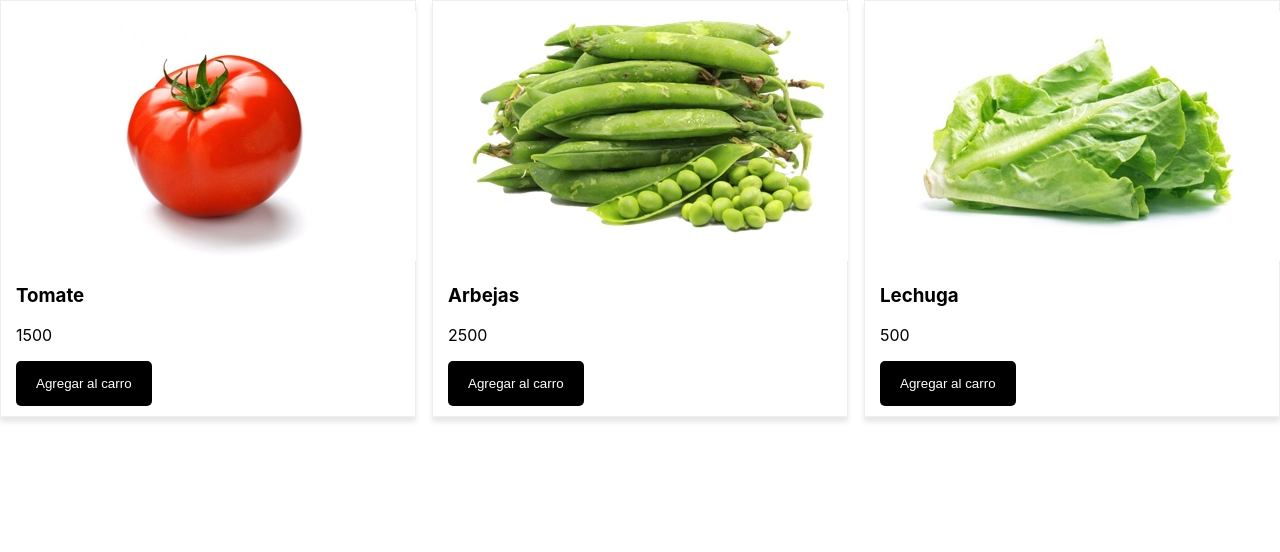
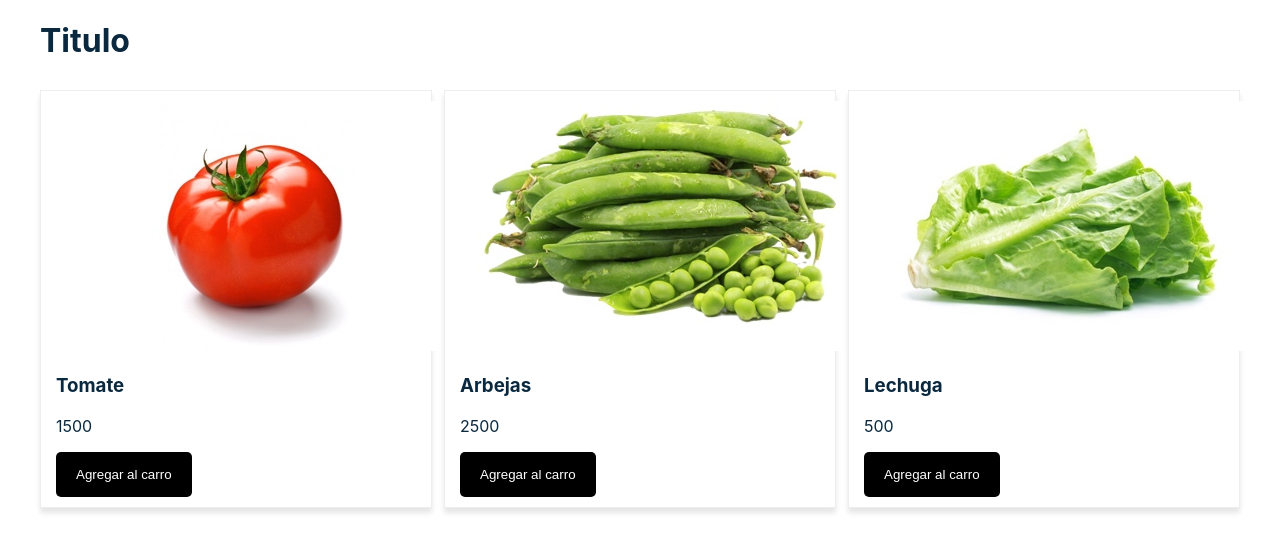
Before and after one commit to BigCarrasco/Carro-de-compras, a React (Create React App) app: page / in a window 1280 px wide. Shown: the top 552 px of the page. Built offline with nearby package versions, Linux system fonts and the light colour scheme.

Commit message:
carro de compras: se crearon dos componentes titulo,layout y container

```diff
--- a/src/App.js
+++ b/src/App.js
@@ -1,5 +1,7 @@
 import { Component } from 'react'
 import Productos from './components/Productos'
+import Layout from './components/Layout'
+import Title from './components/Title'
 
 class App extends Component {
     state = {
@@ -9,14 +11,15 @@
             {name: 'Lechuga', price: 500, img: '/productos/lechuga.jpg'},
         ]
     }
-
     render () {
         return (
             <div>
+                    <Layout>
+                        <Title/>
                         <Productos
                             agregarAlCarro = {() => console.log('No hace nada')}
-              productos = {this.state.productos}
-            />
+                                productos = {this.state.productos}/>
+                    </Layout>
             </div>
         )
     }
--- /dev/null
+++ b/src/components/Layout.js
@@ -0,0 +1,26 @@
+import { Component } from 'react'
+
+const styles = {
+    layout: {
+        backgroundColor: '#fff',
+        color: '#0A283E',
+        alignItems: 'center',
+        display: 'flex',
+        flexDirection: 'column'
+    },
+    container: {
+        width: '1200px',
+    }
+}
+class Layout extends Component{
+    render(){
+        return(
+            <div style = {styles.layout}>
+                <div style = {styles.container}>
+                    {this.props.children}
+                </div>
+            </div>
+        )
+    }
+}
+export default Layout
--- /dev/null
+++ b/src/components/Title.js
@@ -0,0 +1,18 @@
+import { Component } from 'react'
+
+const styles = {
+    title: {
+        marginBottom: '30px',
+    }
+
+}
+
+class Title extends Component {
+render() {
+    return (
+        <h1 style={styles.title}>Titulo</h1>
+    )
+}
+
+}
+export default Title;
```
Lines whose indentation alone changed are shown as unchanged.
